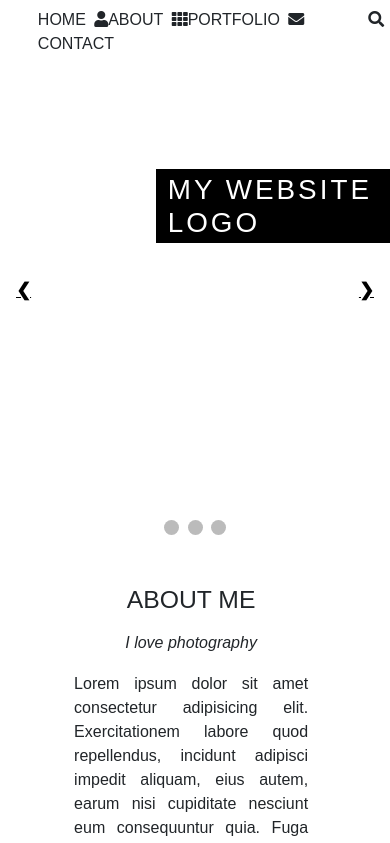
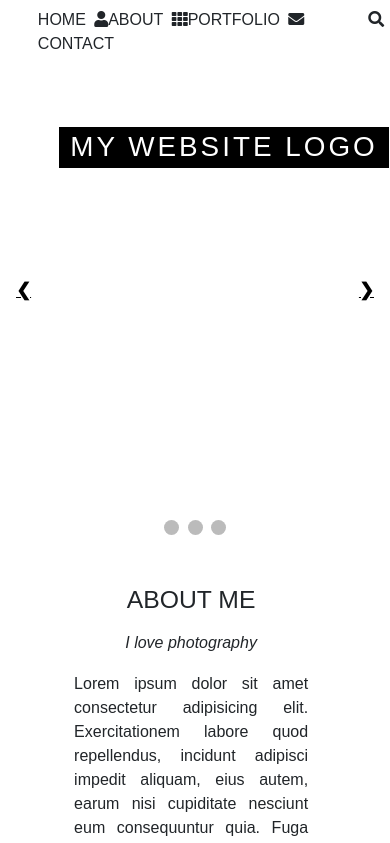
Before and after one commit to TADJIDINI/maquette-port-folio, a plain HTML site: page index.html in a window 390 px wide. Shown: the top 843 px of the page. Drawn offline with nearby package versions, Linux system fonts and the light colour scheme.

Commit message:
media 600px

```diff
--- a/style.css
+++ b/style.css
@@ -21,7 +21,7 @@ header{
     padding:1% 3% 1% 3%;
     font-weight: normal;
     top:20%;
-    left:40%;
+    left:39%;
     letter-spacing: 3px;
 
     }
@@ -177,6 +177,25 @@ img {vertical-align: middle;}
   to {opacity: 1}
 }
 
+@media only screen and (max-width: 600px) {
+
+    .titre{
+        background-color: black;
+        color: white;
+        display: inline-block;
+        position:absolute;
+        padding:1% 3% 1% 3%;
+        font-weight: normal;
+        top:15%;
+        left:15% ;
+        letter-spacing: 3px;
+
+        }
+
+}
+
+
+
 /* On smaller screens, decrease text size */
 @media only screen and (max-width: 300px) {
   .prev, .next,.text {font-size: 11px}
```
